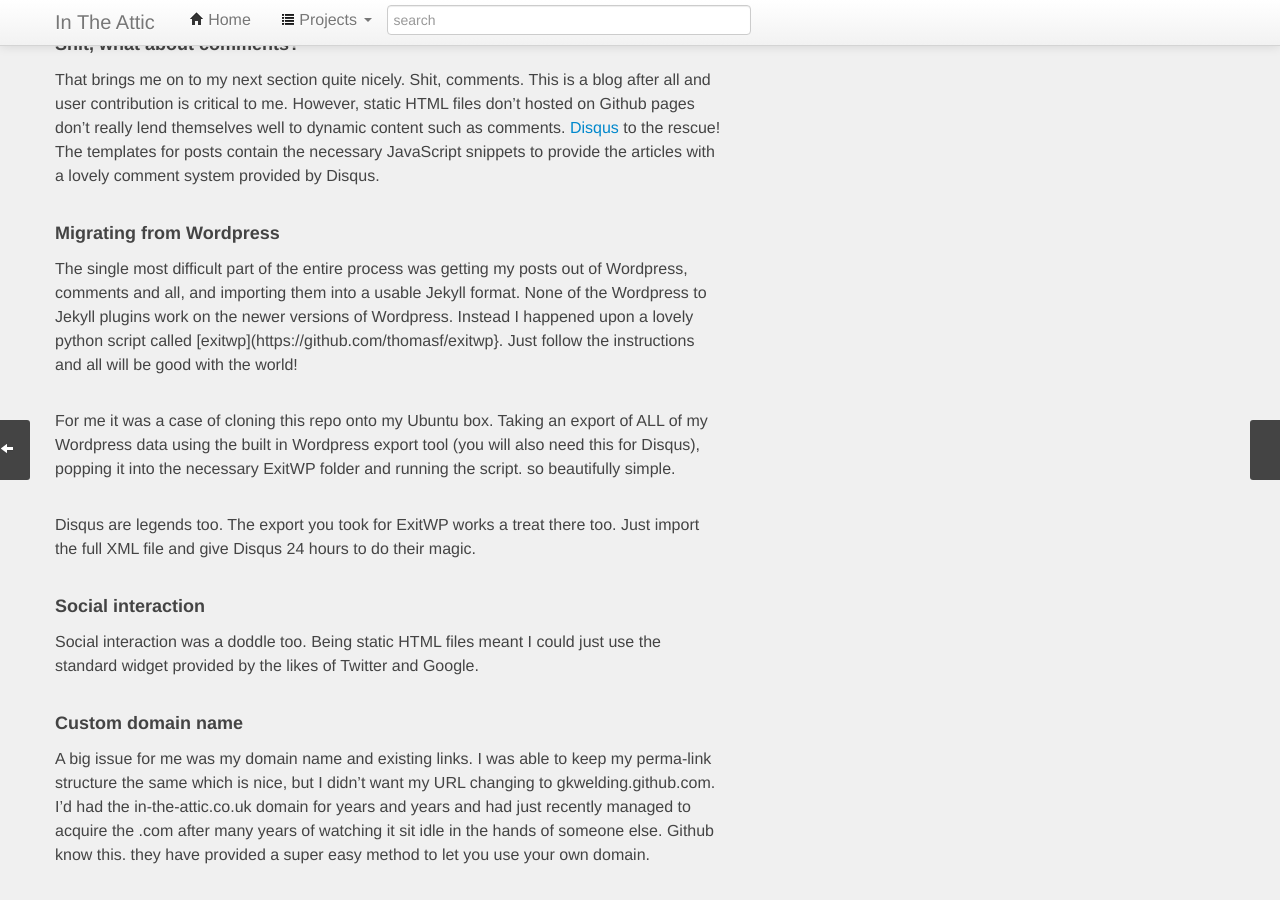
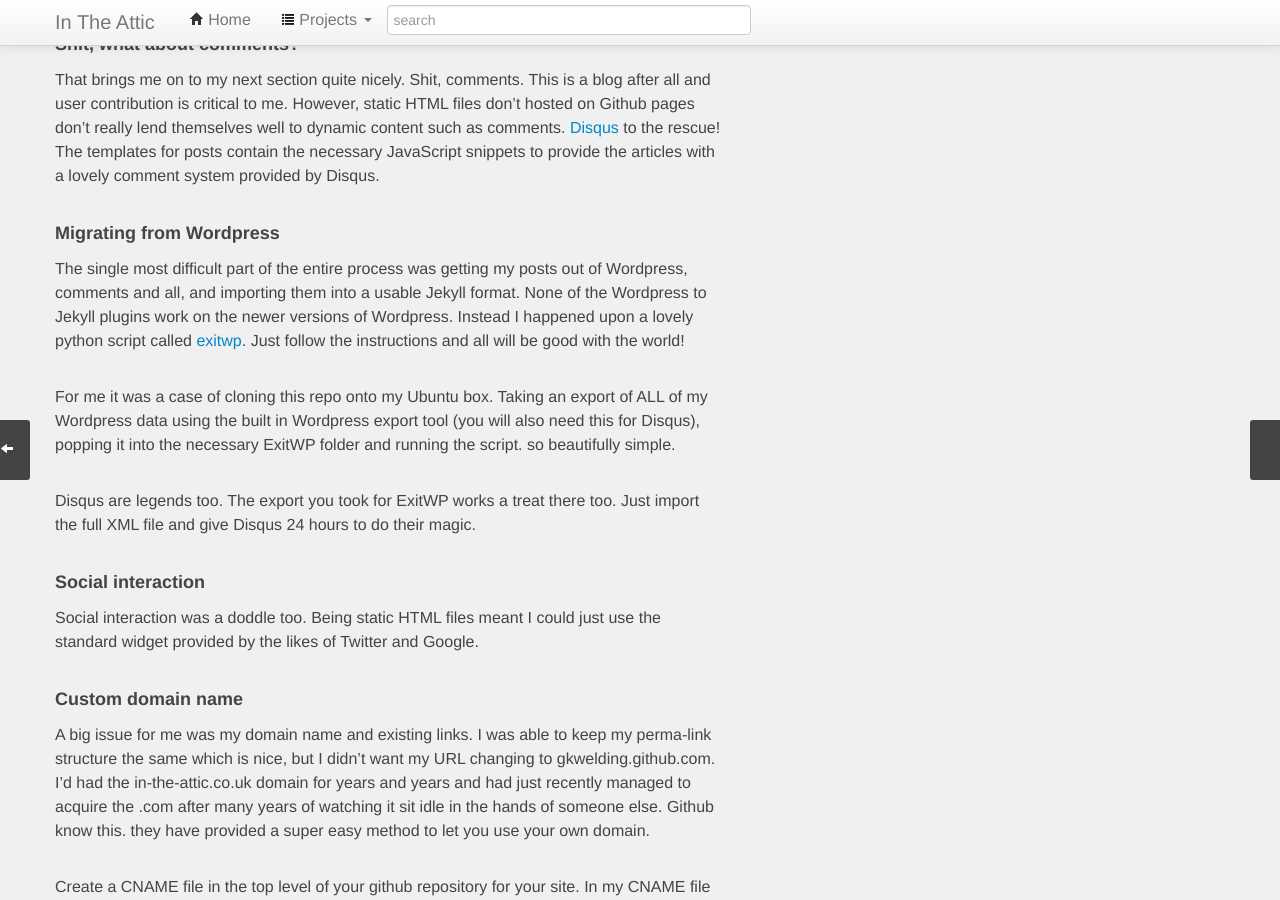
Before and after one commit to gkwelding/gkwelding.github.com, a Jekyll site: the page built from _posts/2013-01-04-building-a-blog-using-jekyll-bootstrap-and-github-pages-a-beginners-guide.markdown, in a window 1280 px wide and 900 px high, scrolled down 3233 px. Built offline with Jekyll 4.4.1, drawn with Linux system fonts in a browser that asks for light colours; Markdown is read by kramdown in place of the engine named in the settings; comment, search, counter and statistics services are not loaded; some of the changed text lies outside the part shown.

Commit message:
fixing links, oops.

```diff
--- a/_posts/2013-01-04-building-a-blog-using-jekyll-bootstrap-and-github-pages-a-beginners-guide.markdown
+++ b/_posts/2013-01-04-building-a-blog-using-jekyll-bootstrap-and-github-pages-a-beginners-guide.markdown
@@ -71,13 +71,13 @@
 ##### Setting up your Github repository
 
 If you nip over to [https://github.com/gkwelding](https://github.com/gkwelding)
-you will see, in there, exists a repository called gkwelding@github.com. That
+you will see, in there, exists a repository called gkwelding.github.com. That
 single repository is all that is needed to run github pages. Anything you now
 push to this repo will be parsed by Jekyll and Liquid and spat out as a rendered
 HTML page. You can simulate this process locally for testing and development.
 
 As a starting point I would recommend cloning my github repository for
-[gkwelding@github.com](https://github.com/gkwelding/gkwelding.github.com).
+[gkwelding.github.com](https://github.com/gkwelding/gkwelding.github.com).
 You can clone this to whatever directory you want, but I cloned mine to
 C:\gkwelding.github.com. Then go to `Start > All Programs > Ruby > Start Command Prompt With Ruby`
 and browse to the directory where you just cloned the repository to,
@@ -159,7 +159,7 @@
 The single most difficult part of the entire process was getting my posts out of
 Wordpress, comments and all, and importing them into a usable Jekyll format. None
 of the Wordpress to Jekyll plugins work on the newer versions of Wordpress. Instead
-I happened upon a lovely python script called [exitwp](https://github.com/thomasf/exitwp}.
+I happened upon a lovely python script called [exitwp](https://github.com/thomasf/exitwp).
 Just follow the instructions and all will be good with the world!
 
 For me it was a case of cloning this repo onto my Ubuntu box. Taking an export of
```
